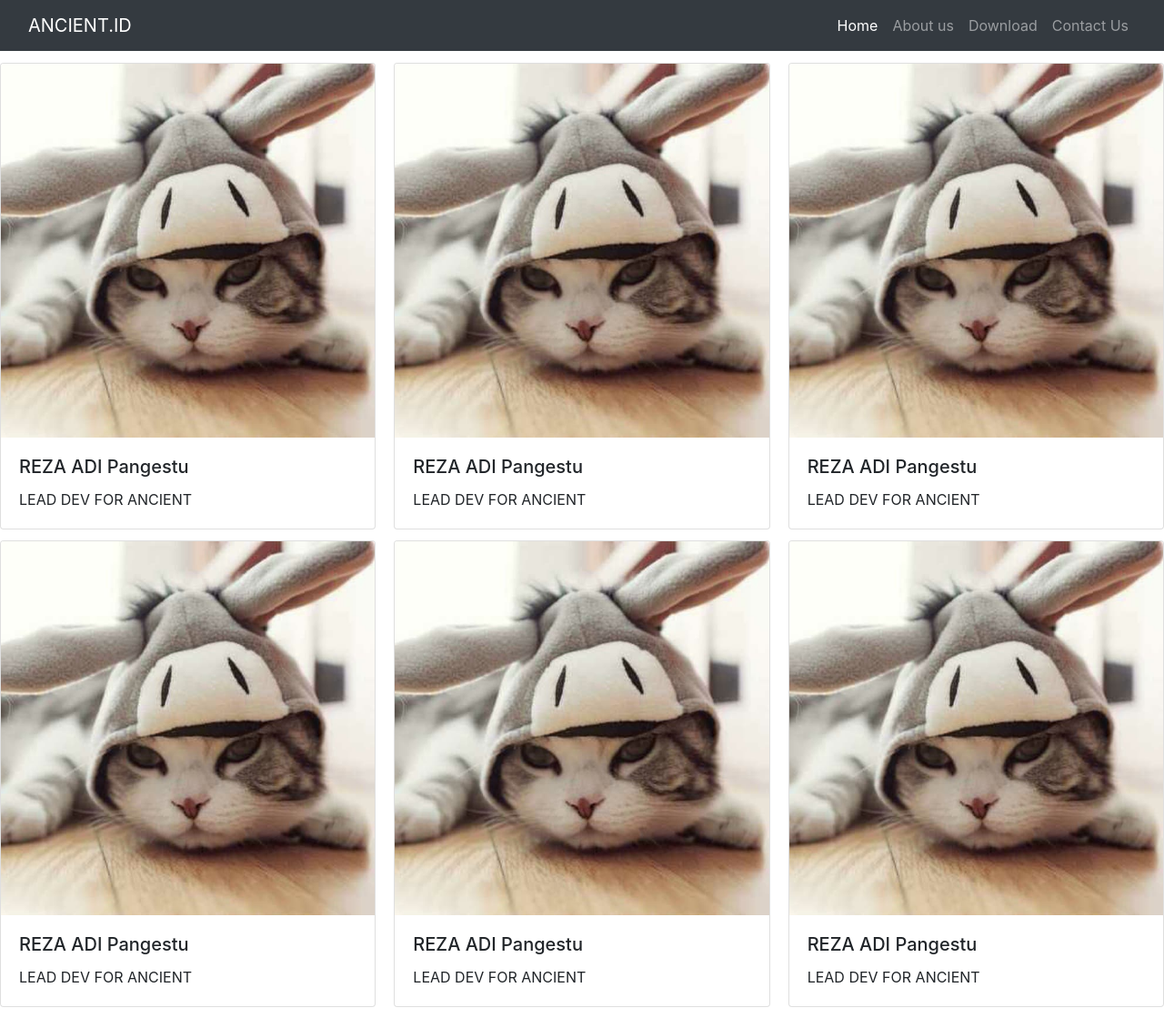
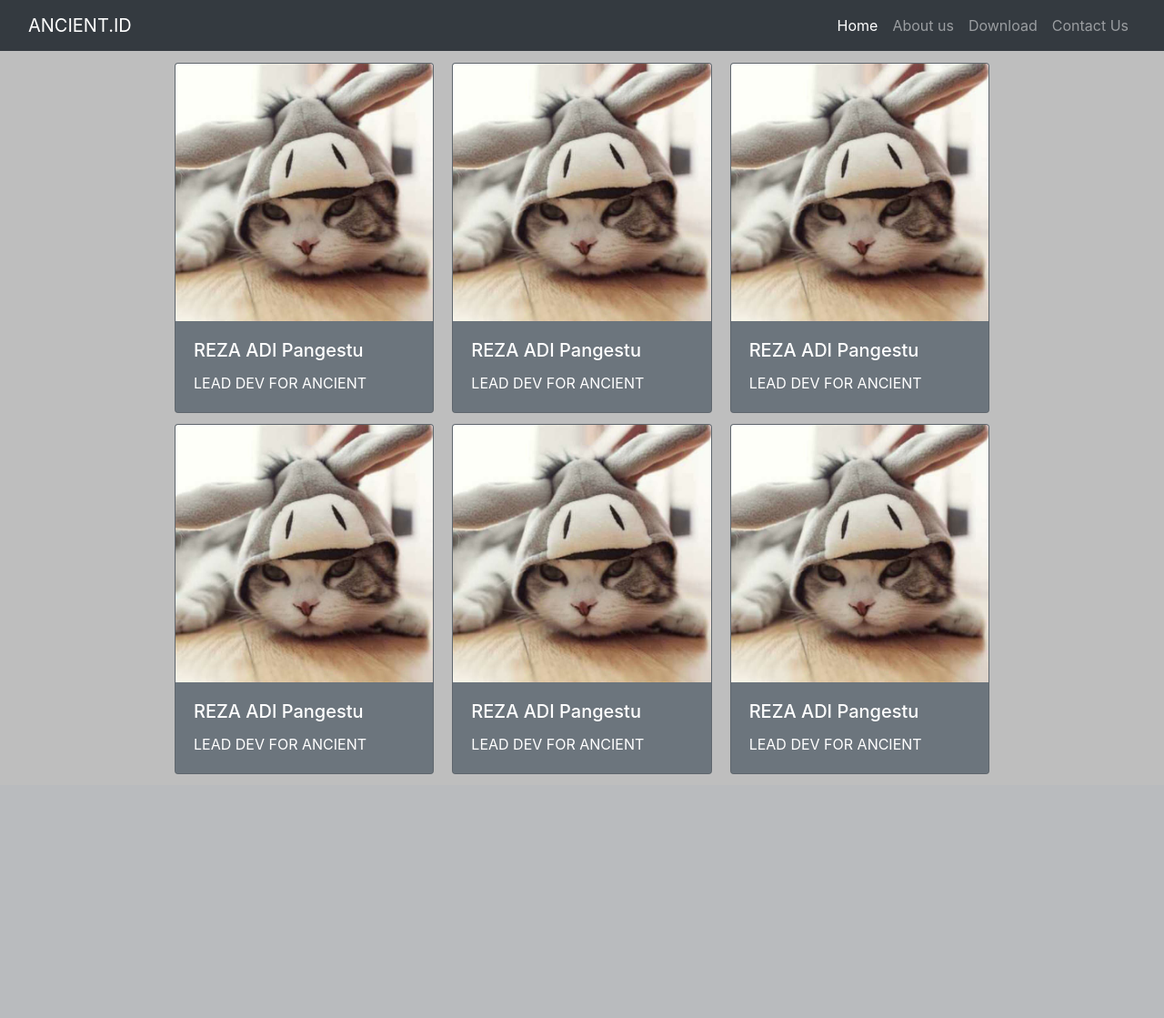
Before and after one commit to Ankits-lab/ancient.github.io, a PHP site: page /about.html in a window 1280 px wide. Shown: the whole page at 91% size. After the commit the page ends 851 px from the top, so only its background shows below. Run offline with PHP 8.4, Linux system fonts and the light colour scheme.

Commit message:
add cards view fixes

```diff
--- a/about.html
+++ b/about.html
@@ -4,11 +4,11 @@
   <meta charset="utf-8">
   <meta name="viewport" content="width=device-width, initial-scale=1">
   <link rel="stylesheet" href="css/styles.css" >
-  <link rel="stylesheet" href="css/styles-nav.css" >
+  <link rel="stylesheet" href="css/styles-about.css" >
   <link rel="stylesheet" href="https://maxcdn.bootstrapcdn.com/bootstrap/4.5.2/css/bootstrap.min.css">
 </head>
 <html>
-<body>
+<body class="body">
 <nav class="navbar navbar-expand-lg navbar-dark bg-dark">
   <div class="container-fluid">
     <a class="navbar-brand" href="#">ANCIENT.ID</a>
@@ -38,8 +38,8 @@
 
 <!--cards start here-->
 <div class="margin-cards">
-  <div class="card-columns">
-    <div class="card">
+  <div class="card-columns" >
+    <div class="card bg-secondary text-white">
       <img src="images/reza.jpg" class="card-img-top" alt="reza">
       <div class="card-body">
         <h5 class="card-title">REZA ADI Pangestu</h5>
@@ -47,7 +47,7 @@
       </div>
     </div>
 
-    <div class="card">
+    <div class="card bg-secondary text-white">
       <img src="images/reza.jpg" class="card-img-top" alt="reza">
       <div class="card-body">
         <h5 class="card-title">REZA ADI Pangestu</h5>
@@ -55,7 +55,7 @@
       </div>
     </div>
 
-    <div class="card">
+    <div class="card bg-secondary text-white">
       <img src="images/reza.jpg" class="card-img-top" alt="reza">
       <div class="card-body">
         <h5 class="card-title">REZA ADI Pangestu</h5>
@@ -63,7 +63,7 @@
       </div>
     </div>
 
-    <div class="card">
+    <div class="card bg-secondary text-white">
       <img src="images/reza.jpg" class="card-img-top" alt="reza">
       <div class="card-body">
         <h5 class="card-title">REZA ADI Pangestu</h5>
@@ -71,7 +71,7 @@
       </div>
     </div>
 
-    <div class="card">
+    <div class="card bg-secondary text-white">
       <img src="images/reza.jpg" class="card-img-top" alt="reza">
       <div class="card-body">
         <h5 class="card-title">REZA ADI Pangestu</h5>
@@ -79,13 +79,15 @@
       </div>
     </div>
 
-    <div class="card">
+    <div class="card bg-secondary text-white">
       <img src="images/reza.jpg" class="card-img-top" alt="reza">
       <div class="card-body">
         <h5 class="card-title">REZA ADI Pangestu</h5>
         <p class="card-text">LEAD DEV FOR ANCIENT</p>
       </div>
     </div>
+
+
   </div>
 
 
--- /dev/null
+++ b/css/styles-about.css
@@ -0,0 +1,24 @@
+*{margin: 0; padding: 0; box-sizing: border-box;}
+
+.margin-cards{
+    margin-top: 1%;
+    margin-left: 15%;
+    margin-right: 15%;
+}
+
+
+.card > img {
+    height: 10%;
+    width: 100%;
+}
+
+.card:hover{
+    box-shadow: 0 4px 8px 0 rgb(255, 0, 0);
+}
+
+@media screen (min-width:600px){
+.card-columns{
+    width: 20rem;
+    height: 20rem;
+}
+}
--- a/css/styles-nav.css
+++ /dev/null
@@ -1,8 +0,0 @@
-.margin-cards{
-    margin-top: 1%;
-}
-
-.card > img {
-    height: 10%;
-    width: 100%;
-}
--- a/css/styles.css
+++ b/css/styles.css
@@ -10,3 +10,6 @@ main {
     width: 100%;
     height: 90vh;
 }
+.body{
+  background-color: #bebebe;
+}
--- a/index.html
+++ b/index.html
@@ -7,7 +7,7 @@
   <link rel="stylesheet" href="https://maxcdn.bootstrapcdn.com/bootstrap/4.5.2/css/bootstrap.min.css">
 </head>
 <html>
-<body>
+<body class="body">
 <nav class="navbar navbar-expand-lg navbar-dark bg-dark">
   <div class="container-fluid">
     <a class="navbar-brand" href="#">ANCIENT.ID</a>
```
